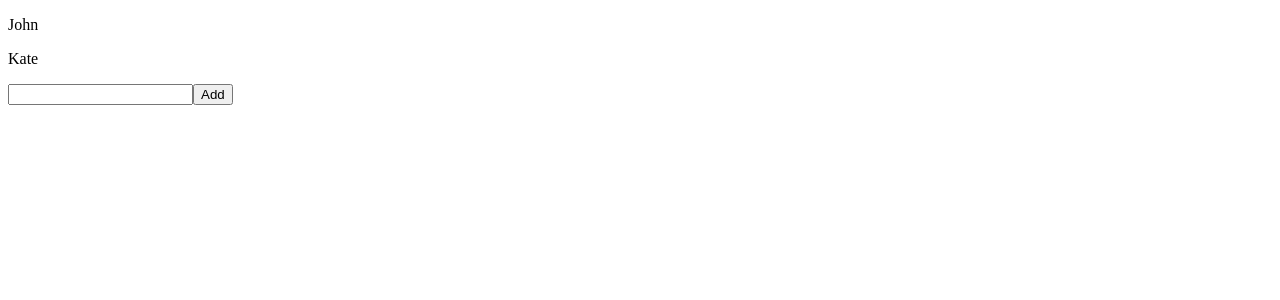
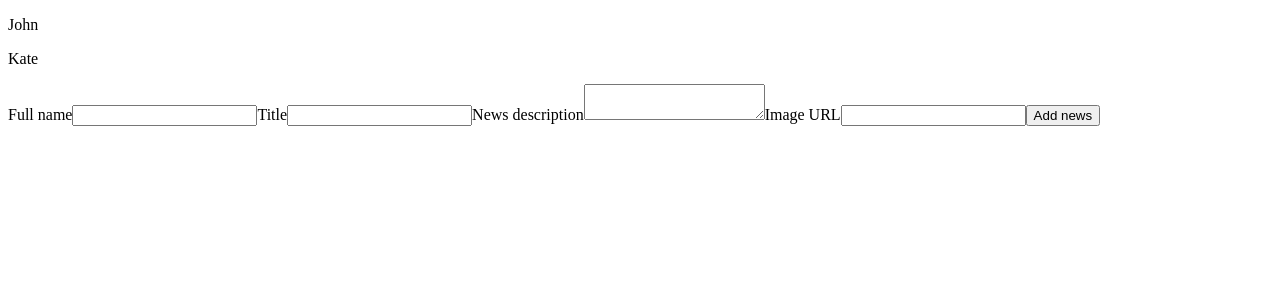
Before and after one commit to pawgog/nextjs_redux_app, a Next.js app: page / in a window 1280 px wide. Shown: the top 300 px of the page. Built offline with nearby package versions, Linux system fonts and the light colour scheme.

Commit message:
Set up new storage data order.

```diff
--- /dev/null
+++ b/components/infoBoard.js
@@ -0,0 +1,103 @@
+import React from 'react';
+import { connect } from 'react-redux';
+import axios from 'axios';
+import { addInfo } from '../src/actions';
+
+class InfoBoard extends React.Component {
+  state = {
+    name: '',
+    title: '',
+    description: '',
+    date: '',
+    image: '',
+  };
+
+  componentDidMount() {
+    axios
+      .get('http://localhost:4001/')
+      .then((res) => {
+        console.log(res.data);
+      })
+      .catch(function (error) {
+        console.log(error);
+      });
+  }
+
+  handleInputChange = (e) => {
+    this.setState({
+      [e.target.name]: e.target.value,
+    });
+  };
+
+  addInfo = (e) => {
+    e.preventDefault();
+    this.props.addNews({
+      name: this.state.name,
+      title: this.state.title,
+      description: this.state.description,
+      date: Date(),
+      image: this.state.image,
+    });
+  };
+
+  render() {
+    const { news } = this.props;
+
+    return (
+      <>
+        {news.map((name, index) => (
+          <p key={index}>{name}</p>
+        ))}
+        <form className="add-info-form" onSubmit={this.addInfo}>
+          <label htmlFor="name">Full name</label>
+          <input
+            type="text"
+            id="name"
+            name="name"
+            value={this.state.name}
+            onChange={this.handleInputChange}
+          />
+          <label htmlFor="title">Title</label>
+          <input
+            type="text"
+            id="title"
+            name="title"
+            value={this.state.title}
+            onChange={this.handleInputChange}
+          />
+          <label htmlFor="description">News description</label>
+          <textarea
+            type="text"
+            id="description"
+            name="description"
+            value={this.state.description}
+            onChange={this.handleInputChange}
+          />
+          <label htmlFor="image">Image URL</label>
+          <input
+            type="text"
+            id="image"
+            name="image"
+            value={this.state.image}
+            onChange={this.handleInputChange}
+          />
+          <button type="submit">Add news</button>
+        </form>
+      </>
+    );
+  }
+}
+
+const mapStateToProps = (state) => {
+  console.log(state);
+
+  return { news: state.news };
+};
+
+const mapDispatchToProps = (dispatch) => ({
+  addInfo: (value) => {
+    dispatch(addInfo(value));
+  },
+});
+
+export default connect(mapStateToProps, mapDispatchToProps)(InfoBoard);
--- a/components/newsBoard.js
+++ /dev/null
@@ -1,68 +0,0 @@
-import React from 'react';
-import { connect } from 'react-redux';
-import axios from 'axios';
-import addUser from '../src/actions/addUser';
-
-class NewsBoard extends React.Component {
-  state = {
-    firstName: '',
-  };
-
-  componentDidMount() {
-    axios
-      .get('http://localhost:4001/')
-      .then((res) => {
-        console.log(res.data);
-      })
-      .catch(function (error) {
-        console.log(error);
-      });
-  }
-
-  handleInputChange = (e) => {
-    this.setState({
-      [e.target.name]: e.target.value,
-    });
-  };
-
-  setUser = (e) => {
-    e.preventDefault();
-    this.props.addUser(this.state.firstName);
-    this.setState({
-      firstName: '',
-    });
-  };
-
-  render() {
-    const { news } = this.props;
-
-    return (
-      <>
-        {news.map((name, index) => (
-          <p key={index}>{name}</p>
-        ))}
-        <form onSubmit={this.setUser}>
-          <input
-            type="text"
-            name="firstName"
-            value={this.state.firstName}
-            onChange={this.handleInputChange}
-          />
-          <button type="submit">Add</button>
-        </form>
-      </>
-    );
-  }
-}
-
-const mapStateToProps = (state) => {
-  return { news: state.news };
-};
-
-const mapDispatchToProps = (dispatch) => ({
-  addUser: (value) => {
-    dispatch(addUser(value));
-  },
-});
-
-export default connect(mapStateToProps, mapDispatchToProps)(NewsBoard);
--- a/pages/index.js
+++ b/pages/index.js
@@ -1,10 +1,10 @@
 import React from 'react';
 import { withRedux } from '../src/redux';
-import NewsBoard from '../components/newsBoard';
+import InfoBoard from '../components/infoBoard';
 
 const Home = () => (
   <>
-    <NewsBoard />
+    <InfoBoard />
   </>
 );
 
--- a/src/actions/addUser.js
+++ /dev/null
@@ -1,6 +0,0 @@
-export default function addUser(name) {
-  return {
-    type: 'ADD_USER',
-    name,
-  };
-}
--- /dev/null
+++ b/src/actions/index.js
@@ -0,0 +1,6 @@
+export const addInfo = (info) => {
+  return {
+    type: 'ADD_INFO',
+    info,
+  };
+};
--- a/src/reducer.js
+++ b/src/reducer.js
@@ -1,6 +1,8 @@
+import { GET_INFO, ADD_INFO } from './actions';
+
 const reducer = (state = [], action) => {
   switch (action.type) {
-    case 'ADD_USER':
+    case 'ADD_INFO':
       return {
         ...state,
         usersTable: [...state.usersTable, action.name],
```
Also changed, not shown: 1 other file (tests, documents, lock files or other folders).
